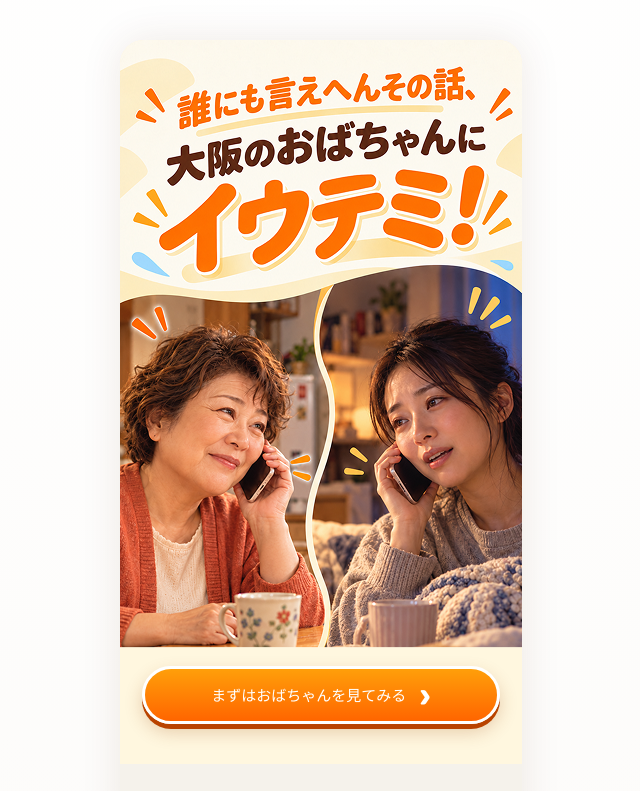
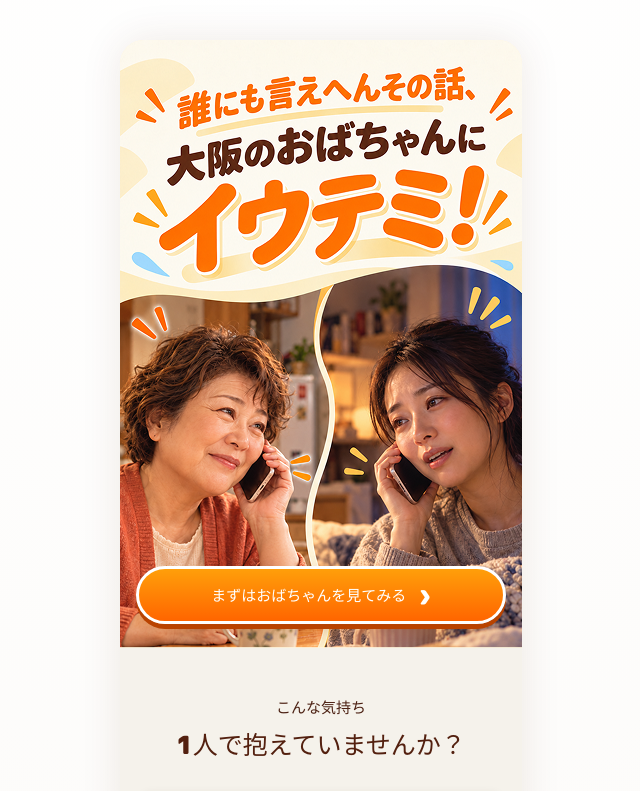
Before and after one commit to watabe-eng/iutemi-lp, a React (Vite) app: page / in a window 1280 px wide. Shown: the top 791 px of the page, without its empty margins (319-959 px from the left). Built offline with nearby package versions, Linux system fonts and the light colour scheme.

Commit message:
Overlay hero CTA on image

```diff
--- a/src/styles.css
+++ b/src/styles.css
@@ -25,7 +25,7 @@ a { color: inherit; }
 
 .hero { position: relative; display: flex; flex-direction: column; background: #fff7df; }
 .hero > img { width: 100%; }
-.hero__cta { padding: 18px 22px 40px; }
+.hero__cta { position: absolute; right: 16px; bottom: 24px; left: 16px; z-index: 1; }
 .cta { min-height: 58px; display: flex; align-items: center; justify-content: center; gap: 12px; padding: 13px 20px; border: 3px solid #fff; border-radius: 999px; background: linear-gradient(180deg, #ff9f0a, #ff6500); color: #fff; font-family: 'M PLUS Rounded 1c', sans-serif; font-size: 15px; font-weight: 900; text-decoration: none; box-shadow: 0 5px 0 #b94300, 0 8px 18px rgb(151 67 0 / 24%); }
 .cta span:last-child { font-size: 30px; line-height: 0; }
 .cta:focus-visible, .closing a:focus-visible { outline: 4px solid #1677ff; outline-offset: 4px; }
```
